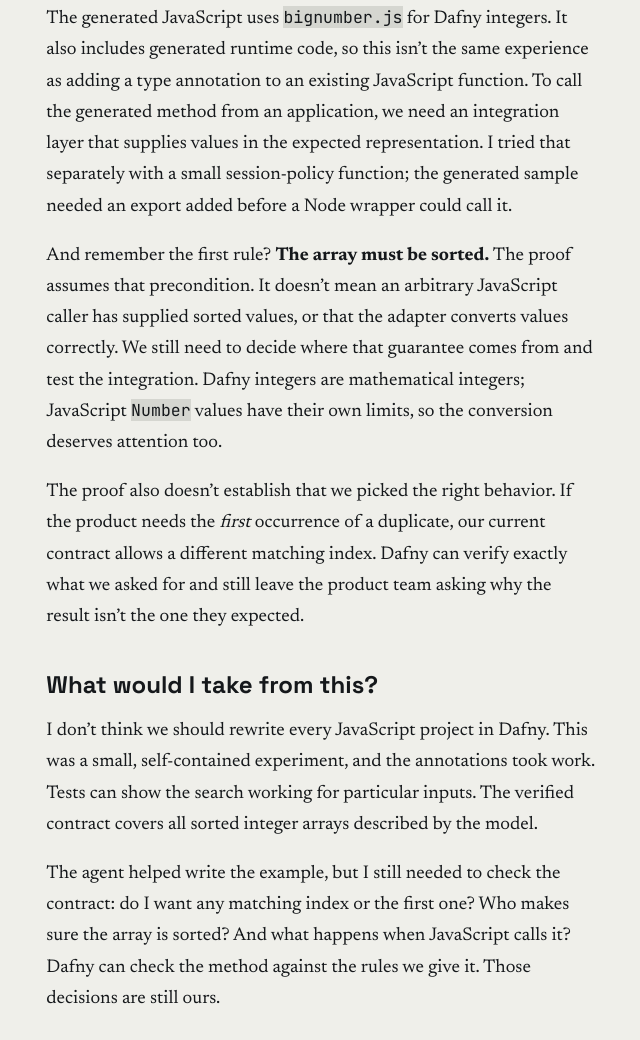
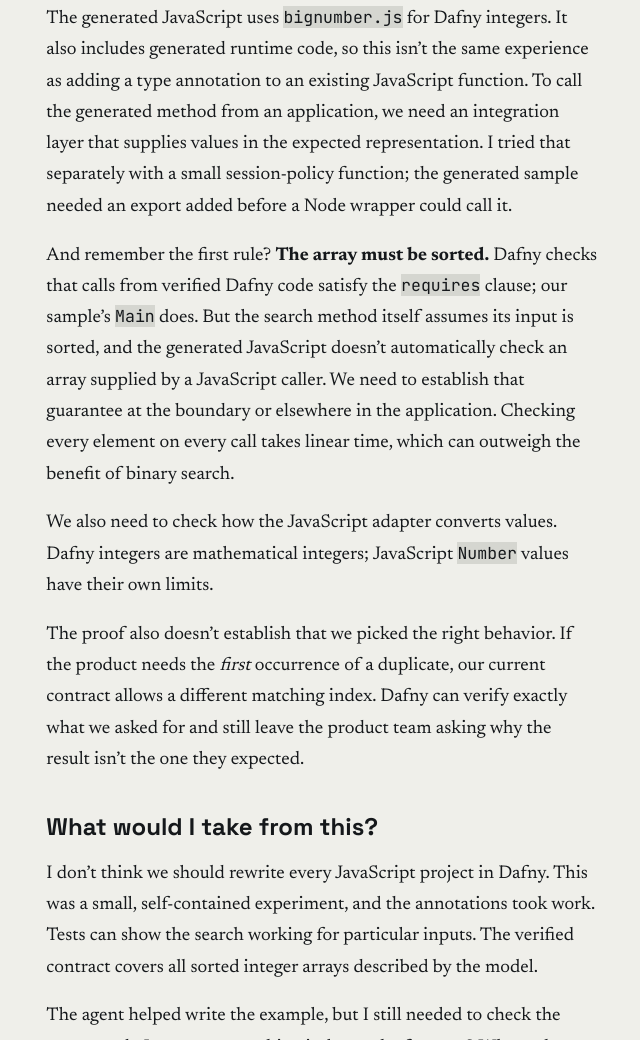
Before and after one commit to KevLehman/abcdev, an Astro site: page /proving-binary-search-with-dafny in a window 1280 px wide. Shown: the part 6243-7283 px from the top of the page, without its empty margins (310-950 px from the left). Built offline with nearby package versions, Linux system fonts and the light colour scheme; Astro itself is replaced by a stand-in of ours; some packages are replaced by stand-ins of ours.

Commit message:
Clarify Dafny caller preconditions

```diff
--- a/src/content/articles/proving-binary-search-with-dafny.md
+++ b/src/content/articles/proving-binary-search-with-dafny.md
@@ -147,7 +147,9 @@ Dafny can compile to JavaScript. I compiled this sample with `dafny build --targ
 
 The generated JavaScript uses `bignumber.js` for Dafny integers. It also includes generated runtime code, so this isn't the same experience as adding a type annotation to an existing JavaScript function. To call the generated method from an application, we need an integration layer that supplies values in the expected representation. I tried that separately with a small session-policy function; the generated sample needed an export added before a Node wrapper could call it.
 
-And remember the first rule? **The array must be sorted.** The proof assumes that precondition. It doesn't mean an arbitrary JavaScript caller has supplied sorted values, or that the adapter converts values correctly. We still need to decide where that guarantee comes from and test the integration. Dafny integers are mathematical integers; JavaScript `Number` values have their own limits, so the conversion deserves attention too.
+And remember the first rule? **The array must be sorted.** Dafny checks that calls from verified Dafny code satisfy the `requires` clause; our sample's `Main` does. But the search method itself assumes its input is sorted, and the generated JavaScript doesn't automatically check an array supplied by a JavaScript caller. We need to establish that guarantee at the boundary or elsewhere in the application. Checking every element on every call takes linear time, which can outweigh the benefit of binary search.
+
+We also need to check how the JavaScript adapter converts values. Dafny integers are mathematical integers; JavaScript `Number` values have their own limits.
 
 The proof also doesn't establish that we picked the right behavior. If the product needs the *first* occurrence of a duplicate, our current contract allows a different matching index. Dafny can verify exactly what we asked for and still leave the product team asking why the result isn't the one they expected.
 
```
